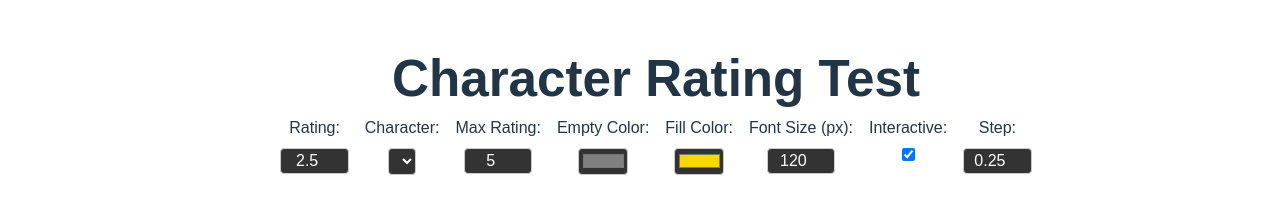
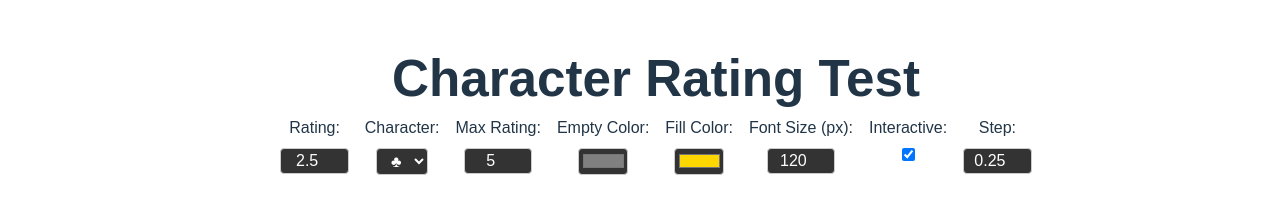
Before and after one commit to lexabu/react-char-fill, a React (Vite) app: page / in a window 1280 px wide. Shown: the top 223 px of the page. Built offline with nearby package versions, Linux system fonts and the light colour scheme.

Commit message:
resolve controls dropdown

```diff
--- a/src/App.tsx
+++ b/src/App.tsx
@@ -175,6 +175,8 @@ function App() {
         fontSize={fontSize}
         step={step}
         interactive={interactive}
+        characters={filteredCharacters}
+        character={character}
         onRatingChange={handleRatingChange}
         onCharacterChange={handleCharacterChange}
         onMaxRatingChange={handleMaxRatingChange}
--- a/src/Controls/Controls.tsx
+++ b/src/Controls/Controls.tsx
@@ -1,4 +1,4 @@
-//Controls.tsx
+// Controls.tsx
 interface ControlsProps {
   rating: number;
   maxRating: number;
@@ -7,6 +7,8 @@ interface ControlsProps {
   fontSize: number;
   step: number;
   interactive: boolean;
+  characters: { character: string; name: string }[];
+  character: string;
   onRatingChange: (e: React.ChangeEvent<HTMLInputElement>) => void;
   onCharacterChange: (e: React.ChangeEvent<HTMLSelectElement>) => void;
   onMaxRatingChange: (e: React.ChangeEvent<HTMLInputElement>) => void;
@@ -26,6 +28,8 @@ const Controls: React.FC<ControlsProps> = ({
   fontSize,
   step,
   interactive,
+  characters,
+  character,
   onRatingChange,
   onCharacterChange,
   onMaxRatingChange,
@@ -53,11 +57,15 @@ const Controls: React.FC<ControlsProps> = ({
       <label>
         Character:
         <select
-          value={rating}
+          value={character}
           onChange={onCharacterChange}
           aria-label="Character"
         >
-          {/* options should be passed as props or filtered in parent */}
+          {characters.map((char) => (
+            <option key={char.character} value={char.character}>
+              {char.character}
+            </option>
+          ))}
         </select>
       </label>
       <label>
--- a/src/Toast/Toast.css
+++ b/src/Toast/Toast.css
@@ -13,22 +13,16 @@
   right: 20px; /* Position at the right */
   font-size: 14px;
   opacity: 0;
-  transition:
-    visibility 0.5s,
-    opacity 0.5s ease-in-out;
+  transition: opacity 0.5s ease-in-out;
   box-shadow: 0px 4px 8px rgba(0, 0, 0, 0.2); /* Optional: add shadow for better visibility */
 }
 
 .toast.show {
   visibility: visible; /* Make it visible when showing */
   opacity: 1;
-  transition: opacity 0.5s ease-in-out; /* Only transition opacity when showing */
 }
 
 .toast.hide {
+  opacity: 0;
   visibility: hidden;
-  opacity: 0;
-  transition:
-    opacity 0.5s ease-in-out,
-    visibility 0s 0.5s; /* Add visibility delay */
 }
```
